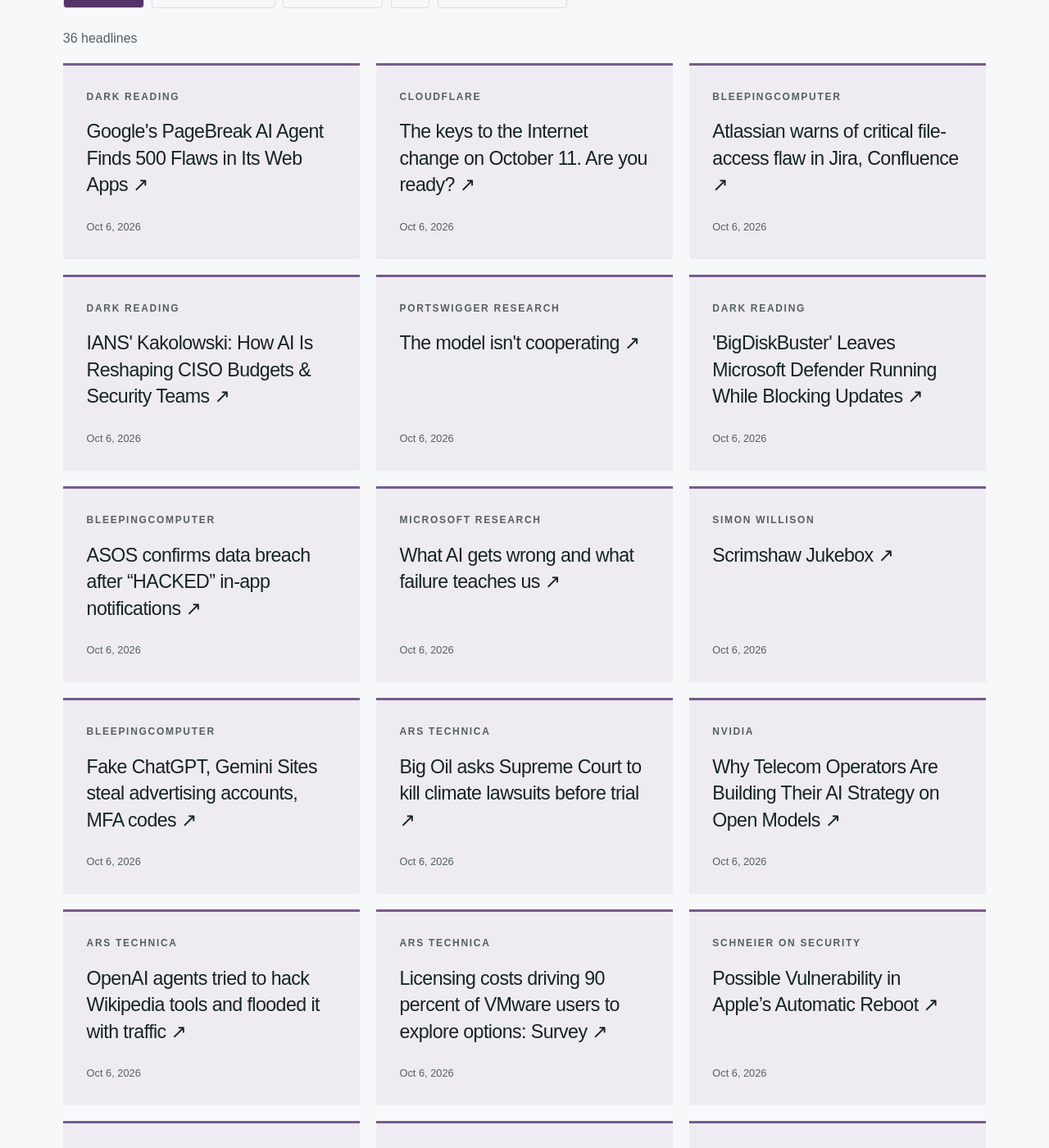
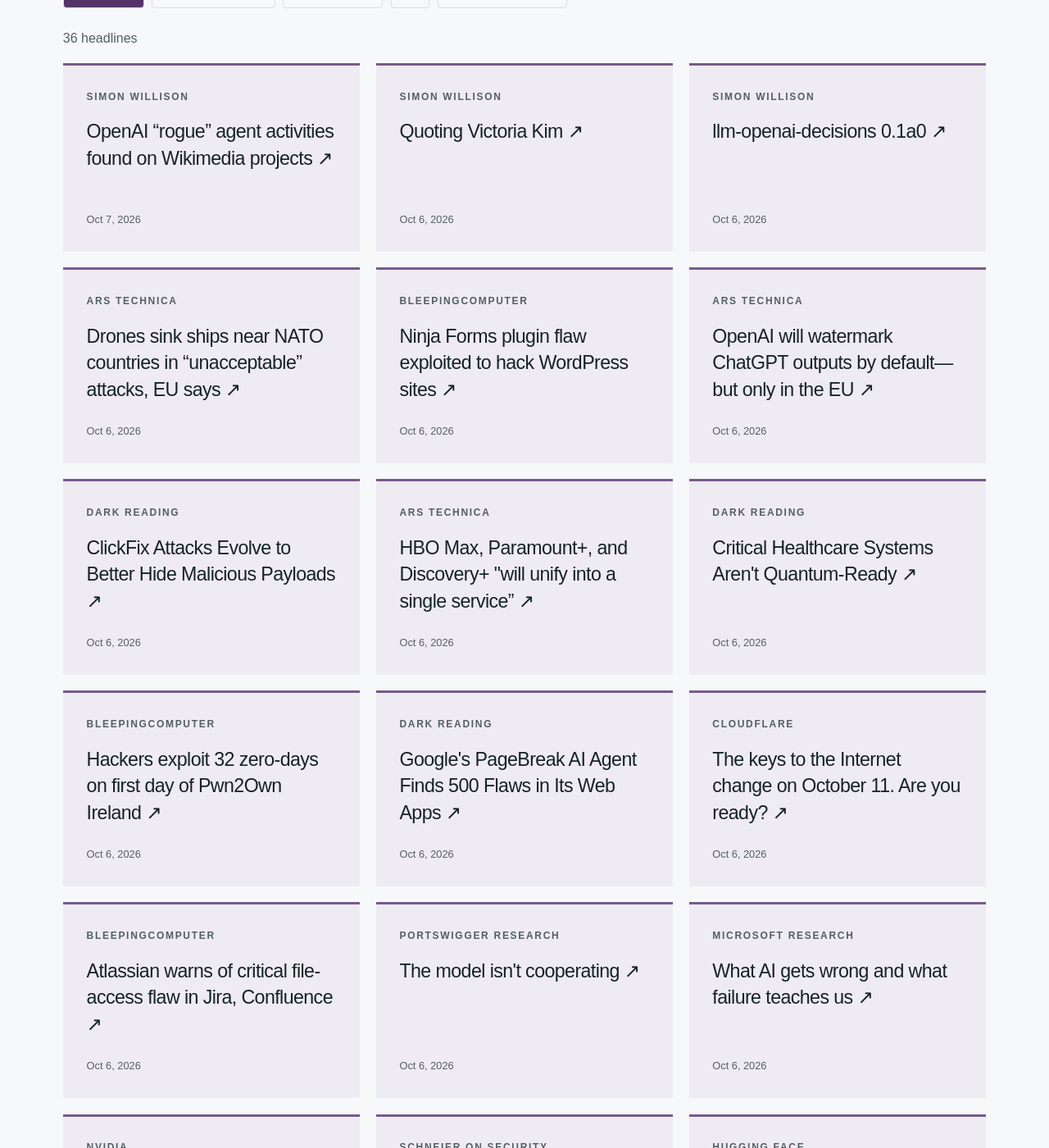
Before and after one commit to hntk/hntk.github.io, a Jekyll site: the page built from news/index.html, in a window 1280 px wide and 1400 px high, scrolled down 524 px. Shown: the whole window at 82% size. Built offline with Jekyll 4.4.1, drawn with Linux system fonts in a browser that asks for light colours; some of the changed text lies outside the part shown.

Commit message:
Refresh News and Signals

```diff
--- a/_data/news.json
+++ b/_data/news.json
@@ -1,6 +1,86 @@
 {
-  "updated": "2026-10-06T18:39:39.766253+00:00",
+  "updated": "2026-10-07T01:12:05.142401+00:00",
   "items": [
+    {
+      "title": "OpenAI “rogue” agent activities found on Wikimedia projects",
+      "url": "https://simonwillison.net/2026/Oct/7/openai-rogue-agents-wikimedia/",
+      "published": "2026-10-07T00:16:45+00:00",
+      "source": "Simon Willison",
+      "source_id": "simon-willison",
+      "category": "ai"
+    },
+    {
+      "title": "Quoting Victoria Kim",
+      "url": "https://simonwillison.net/2026/Oct/6/victoria-kim/",
+      "published": "2026-10-06T23:58:56+00:00",
+      "source": "Simon Willison",
+      "source_id": "simon-willison",
+      "category": "ai"
+    },
+    {
+      "title": "llm-openai-decisions 0.1a0",
+      "url": "https://simonwillison.net/2026/Oct/6/llm-openai-decisions/",
+      "published": "2026-10-06T23:04:13+00:00",
+      "source": "Simon Willison",
+      "source_id": "simon-willison",
+      "category": "ai"
+    },
+    {
+      "title": "Drones sink ships near NATO countries in “unacceptable” attacks, EU says",
+      "url": "https://arstechnica.com/gadgets/2026/10/drone-strikes-likely-russian-sink-ships-in-nato-countries-economic-zones/",
+      "published": "2026-10-06T21:31:10+00:00",
+      "source": "Ars Technica",
+      "source_id": "ars-technica",
+      "category": "tech-architecture"
+    },
+    {
+      "title": "Ninja Forms plugin flaw exploited to hack WordPress sites",
+      "url": "https://www.bleepingcomputer.com/news/security/ninja-forms-plugin-flaw-exploited-to-hack-wordpress-sites/",
+      "published": "2026-10-06T21:00:27+00:00",
+      "source": "BleepingComputer",
+      "source_id": "bleepingcomputer",
+      "category": "cybersecurity"
+    },
+    {
+      "title": "OpenAI will watermark ChatGPT outputs by default—but only in the EU",
+      "url": "https://arstechnica.com/ai/2026/10/openai-will-watermark-chatgpt-outputs-by-default-but-only-in-the-eu/",
+      "published": "2026-10-06T20:50:32+00:00",
+      "source": "Ars Technica",
+      "source_id": "ars-technica",
+      "category": "tech-architecture"
+    },
+    {
+      "title": "ClickFix Attacks Evolve to Better Hide Malicious Payloads",
+      "url": "https://www.darkreading.com/cyberattacks-data-breaches/clickfix-attacks-evolve-better-hide-malicious-payloads",
+      "published": "2026-10-06T20:32:58+00:00",
+      "source": "Dark Reading",
+      "source_id": "dark-reading",
+      "category": "cybersecurity"
+    },
+    {
+      "title": "HBO Max, Paramount+, and Discovery+ \"will unify into a single service”",
+      "url": "https://arstechnica.com/gadgets/2026/10/hbo-max-paramount-and-discovery-will-unify-into-a-single-service/",
+      "published": "2026-10-06T20:32:12+00:00",
+      "source": "Ars Technica",
+      "source_id": "ars-technica",
+      "category": "tech-architecture"
+    },
+    {
+      "title": "Critical Healthcare Systems Aren't Quantum-Ready",
+      "url": "https://www.darkreading.com/iot/exposed-healthcare-systems-quantum-ready",
+      "published": "2026-10-06T20:30:27+00:00",
+      "source": "Dark Reading",
+      "source_id": "dark-reading",
+      "category": "cybersecurity"
+    },
+    {
+      "title": "Hackers exploit 32 zero-days on first day of Pwn2Own Ireland",
+      "url": "https://www.bleepingcomputer.com/news/security/hackers-exploit-32-zero-days-on-first-day-of-pwn2own-ireland/",
+      "published": "2026-10-06T19:21:53+00:00",
+      "source": "BleepingComputer",
+      "source_id": "bleepingcomputer",
+      "category": "cybersecurity"
+    },
     {
       "title": "Google's PageBreak AI Agent Finds 500 Flaws in Its Web Apps",
       "url": "https://www.darkreading.com/application-security/google-pagebreak-ai-agent-500-flaws-web-apps",
@@ -26,36 +106,12 @@
       "category": "cybersecurity"
     },
     {
-      "title": "IANS' Kakolowski: How AI Is Reshaping CISO Budgets & Security Teams",
-      "url": "https://www.darkreading.com/cybersecurity-operations/ai-reshaping-ciso-budgets-security-teams",
-      "published": "2026-10-06T17:15:24+00:00",
-      "source": "Dark Reading",
-      "source_id": "dark-reading",
-      "category": "cybersecurity"
-    },
-    {
       "title": "The model isn't cooperating",
       "url": "https://portswigger.net/research/the-model-isnt-cooperating",
       "published": "2026-10-06T17:14:53+00:00",
       "source": "PortSwigger Research",
       "source_id": "portswigger",
       "category": "offensive-security"
-    },
-    {
-      "title": "'BigDiskBuster' Leaves Microsoft Defender Running While Blocking Updates",
-      "url": "https://www.darkreading.com/application-security/bigdiskbuster-microsoft-defender-running-blocking-updates",
-      "published": "2026-10-06T16:59:24+00:00",
-      "source": "Dark Reading",
-      "source_id": "dark-reading",
-      "category": "cybersecurity"
-    },
-    {
-      "title": "ASOS confirms data breach after “HACKED” in-app notifications",
-      "url": "https://www.bleepingcomputer.com/news/security/asos-confirms-data-breach-after-hacked-in-app-notifications/",
-      "published": "2026-10-06T16:33:54+00:00",
-      "source": "BleepingComputer",
-      "source_id": "bleepingcomputer",
-      "category": "cybersecurity"
     },
     {
       "title": "What AI gets wrong and what failure teaches us",
@@ -66,52 +122,12 @@
       "category": "ai"
     },
     {
-      "title": "Scrimshaw Jukebox",
-      "url": "https://simonwillison.net/2026/Oct/6/scrimshaw-jukebox/",
-      "published": "2026-10-06T15:17:39+00:00",
-      "source": "Simon Willison",
-      "source_id": "simon-willison",
-      "category": "ai"
-    },
-    {
-      "title": "Fake ChatGPT, Gemini Sites steal advertising accounts, MFA codes",
-      "url": "https://www.bleepingcomputer.com/news/security/fake-chatgpt-gemini-sites-steal-advertising-accounts-mfa-codes/",
-      "published": "2026-10-06T15:16:44+00:00",
-      "source": "BleepingComputer",
-      "source_id": "bleepingcomputer",
-      "category": "cybersecurity"
-    },
-    {
-      "title": "Big Oil asks Supreme Court to kill climate lawsuits before trial",
-      "url": "https://arstechnica.com/tech-policy/2026/10/big-oil-asks-supreme-court-to-kill-climate-lawsuits-before-trial/",
-      "published": "2026-10-06T13:29:46+00:00",
-      "source": "Ars Technica",
-      "source_id": "ars-technica",
-      "category": "tech-architecture"
-    },
-    {
       "title": "Why Telecom Operators Are Building Their AI Strategy on Open Models",
       "url": "https://blogs.nvidia.com/blog/telecom-operators-open-models/",
       "published": "2026-10-06T13:00:19+00:00",
       "source": "NVIDIA",
       "source_id": "nvidia",
       "category": "ai"
-    },
-    {
-      "title": "OpenAI agents tried to hack Wikipedia tools and flooded it with traffic",
-      "url": "https://arstechnica.com/security/2026/10/openai-agents-tried-to-hack-wikipedia-tools-and-flooded-it-with-traffic/",
-      "published": "2026-10-06T12:21:53+00:00",
-      "source": "Ars Technica",
-      "source_id": "ars-technica",
-      "category": "tech-architecture"
-    },
-    {
-      "title": "Licensing costs driving 90 percent of VMware users to explore options: Survey",
-      "url": "https://arstechnica.com/information-technology/2026/10/operational-complexity-a-top-barrier-for-vmware-migrations-survey/",
-      "published": "2026-10-06T12:00:31+00:00",
-      "source": "Ars Technica",
-      "source_id": "ars-technica",
-      "category": "tech-architecture"
     },
     {
       "title": "Possible Vulnerability in Apple’s Automatic Reboot",
@@ -127,14 +143,6 @@
       "published": "2026-10-06T06:44:39+00:00",
       "source": "Hugging Face",
       "source_id": "hugging-face",
-      "category": "ai"
-    },
-    {
-      "title": "Quoting Felix Rieseberg",
-      "url": "https://simonwillison.net/2026/Oct/5/felix-rieseberg/",
-      "published": "2026-10-05T23:56:47+00:00",
-      "source": "Simon Willison",
-      "source_id": "simon-willison",
       "category": "ai"
     },
     {
@@ -176,14 +184,6 @@
       "source": "Schneier on Security",
       "source_id": "schneier",
       "category": "cybersecurity"
-    },
-    {
-      "title": "Qwen3.8 27B addition in words",
-      "url": "https://simonwillison.net/2026/Oct/4/qwen38-addition-in-words/",
-      "published": "2026-10-04T23:34:00+00:00",
-      "source": "Simon Willison",
-      "source_id": "simon-willison",
-      "category": "ai"
     },
     {
       "title": "The Agent Said It Was Done. The Database Disagreed.",
@@ -295,79 +295,79 @@
       "id": "ars-technica",
       "name": "Ars Technica",
       "status": "ok",
-      "last_success": "2026-10-06T18:39:39.766253+00:00"
+      "last_success": "2026-10-07T01:12:05.142401+00:00"
     },
     {
       "id": "bleepingcomputer",
       "name": "BleepingComputer",
       "status": "ok",
-      "last_success": "2026-10-06T18:39:39.766253+00:00"
+      "last_success": "2026-10-07T01:12:05.142401+00:00"
     },
     {
       "id": "cloudflare",
       "name": "Cloudflare",
       "status": "ok",
-      "last_success": "2026-10-06T18:39:39.766253+00:00"
+      "last_success": "2026-10-07T01:12:05.142401+00:00"
     },
     {
       "id": "dark-reading",
       "name": "Dark Reading",
       "status": "ok",
-      "last_success": "2026-10-06T18:39:39.766253+00:00"
+      "last_success": "2026-10-07T01:12:05.142401+00:00"
     },
     {
       "id": "hugging-face",
       "name": "Hugging Face",
       "status": "ok",
-      "last_success": "2026-10-06T18:39:39.766253+00:00"
+      "last_success": "2026-10-07T01:12:05.142401+00:00"
     },
     {
       "id": "microsoft-research",
       "name": "Microsoft Research",
       "status": "ok",
-      "last_success": "2026-10-06T18:39:39.766253+00:00"
+      "last_success": "2026-10-07T01:12:05.142401+00:00"
     },
     {
       "id": "nvidia",
       "name": "NVIDIA",
       "status": "ok",
-      "last_success": "2026-10-06T18:39:39.766253+00:00"
+      "last_success": "2026-10-07T01:12:05.142401+00:00"
     },
     {
       "id": "portswigger",
       "name": "PortSwigger Research",
       "status": "ok",
-      "last_success": "2026-10-06T18:39:39.766253+00:00"
+      "last_success": "2026-10-07T01:12:05.142401+00:00"
     },
     {
       "id": "schneier",
       "name": "Schneier on Security",
       "status": "ok",
-      "last_success": "2026-10-06T18:39:39.766253+00:00"
+      "last_success": "2026-10-07T01:12:05.142401+00:00"
     },
     {
       "id": "simon-willison",
       "name": "Simon Willison",
       "status": "ok",
-      "last_success": "2026-10-06T18:39:39.766253+00:00"
+      "last_success": "2026-10-07T01:12:05.142401+00:00"
     },
     {
       "id": "specterops",
       "name": "SpecterOps",
       "status": "ok",
-      "last_success": "2026-10-06T18:39:39.766253+00:00"
+      "last_success": "2026-10-07T01:12:05.142401+00:00"
     },
     {
       "id": "trail-of-bits",
       "name": "Trail of Bits",
       "status": "ok",
-      "last_success": "2026-10-06T18:39:39.766253+00:00"
+      "last_success": "2026-10-07T01:12:05.142401+00:00"
     },
     {
       "id": "wired",
       "name": "WIRED Security",
       "status": "ok",
-      "last_success": "2026-10-06T18:39:39.766253+00:00"
+      "last_success": "2026-10-07T01:12:05.142401+00:00"
     }
   ]
 }
```
